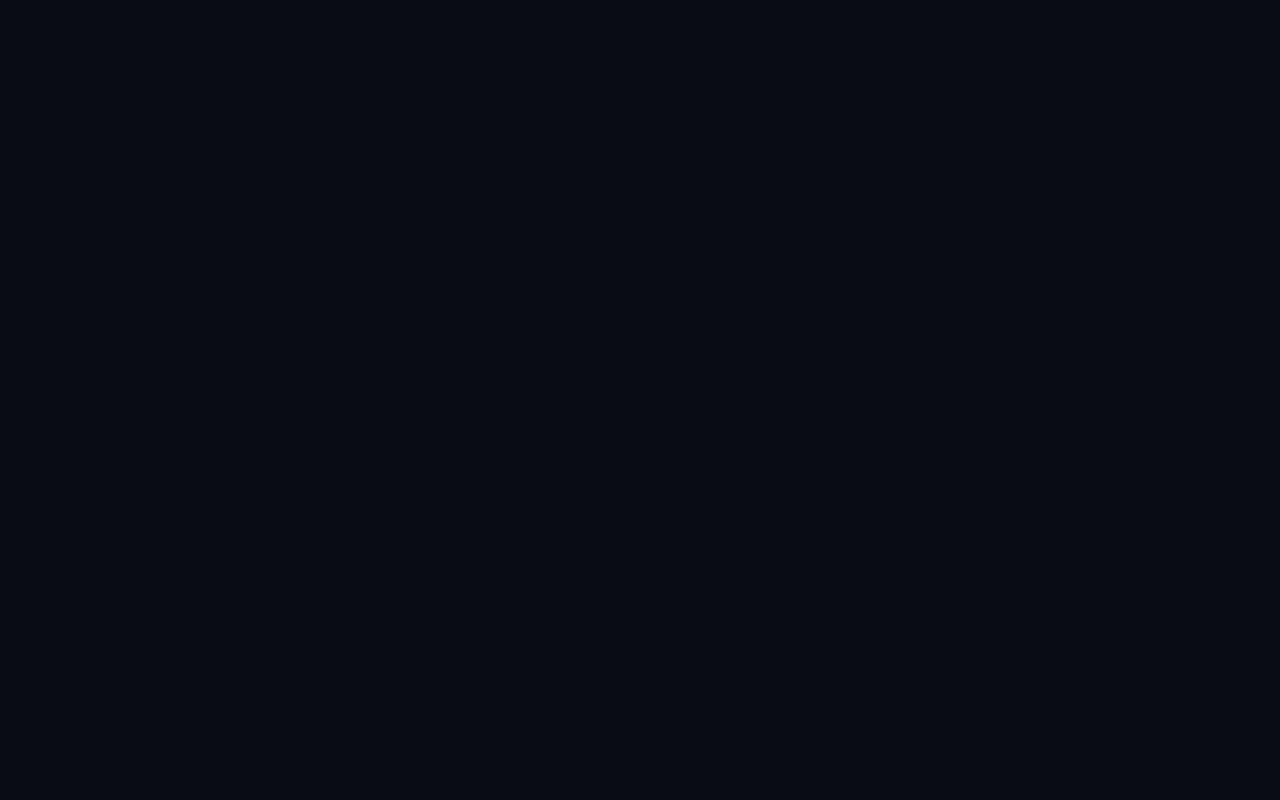
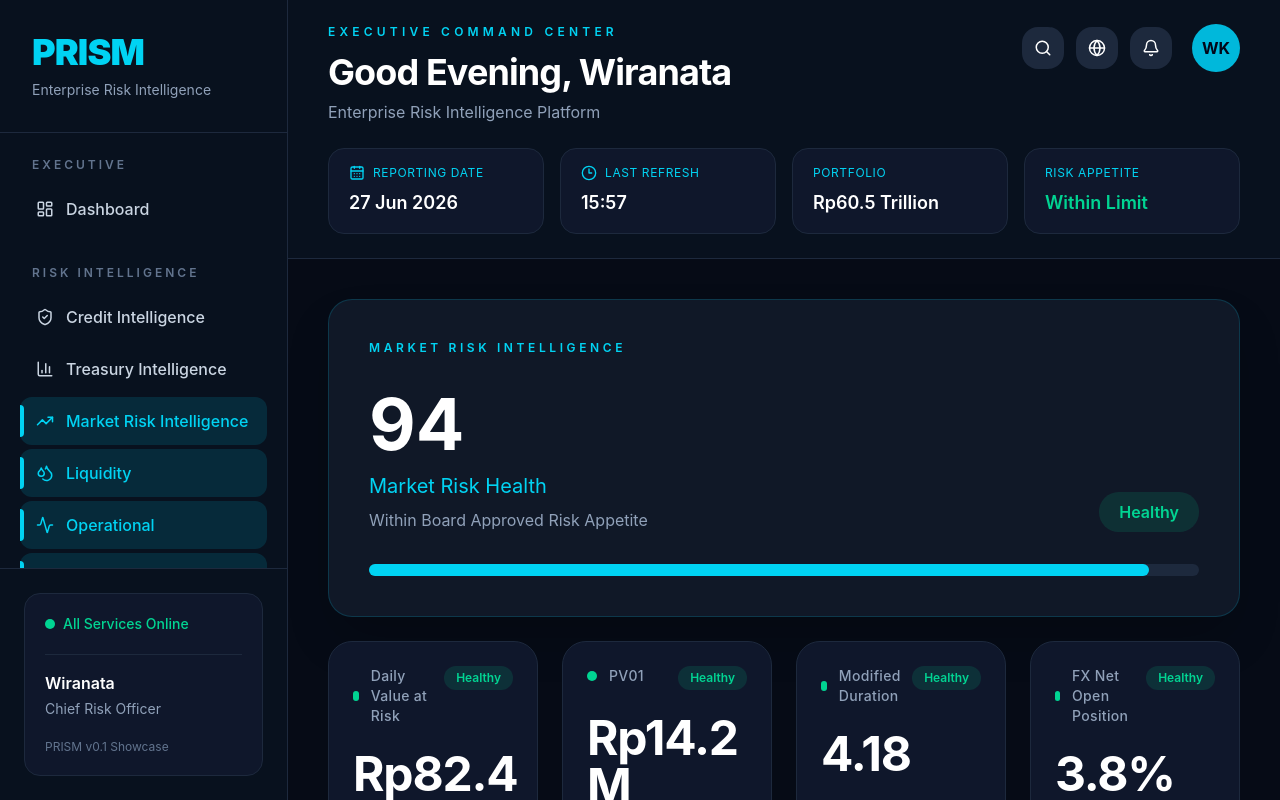
Before and after one commit to wiranata99/progrowings-prism, a React (Vite) app: page /market-risk in a window 1280 px wide. Before the commit this address had no page. Built offline with nearby package versions, Linux system fonts and the light colour scheme.

Commit message:
release: PRISM Showcase v0.1 baseline

```diff
--- a/src/components/layout/Sidebar.tsx
+++ b/src/components/layout/Sidebar.tsx
@@ -4,9 +4,10 @@ import {
   Droplets,
   FileText,
   LayoutDashboard,
-  Leaf,
+ Leaf,
   Settings,
   ShieldCheck,
+  TrendingUp,
   Zap,
 } from "lucide-react";
 
@@ -39,14 +40,19 @@ const executiveMenu: MenuGroup[] = [
     title: "RISK INTELLIGENCE",
     items: [
       {
-        name: "Credit",
+        name: "Credit Intelligence",
         icon: ShieldCheck,
         path: "/credit",
       },
       {
-        name: "Treasury",
+        name: "Treasury Intelligence",
         icon: BarChart3,
         path: "/treasury",
+      },
+      {
+        name: "Market Risk Intelligence",
+        icon: TrendingUp,
+        path: "/market-risk",
       },
       {
         name: "Liquidity",
@@ -96,8 +102,6 @@ export default function Sidebar() {
   return (
     <aside className="flex h-screen w-72 flex-col border-r border-slate-800 bg-[#08111E]">
 
-      {/* Header */}
-
       <div className="border-b border-slate-800 px-8 py-8">
 
         <h1 className="text-4xl font-black tracking-tight text-cyan-400">
@@ -109,8 +113,6 @@ export default function Sidebar() {
         </p>
 
       </div>
-
-      {/* Navigation */}
 
       <div className="flex-1 overflow-y-auto px-5 py-6">
 
@@ -149,7 +151,7 @@ export default function Sidebar() {
                       <>
 
                         {isActive && (
-                          <div className="absolute left-0 top-2 bottom-2 w-1 rounded-r-full bg-cyan-400" />
+                          <div className="absolute bottom-2 left-0 top-2 w-1 rounded-r-full bg-cyan-400" />
                         )}
 
                         <Icon
@@ -177,8 +179,6 @@ export default function Sidebar() {
         ))}
 
       </div>
-
-      {/* Footer */}
 
       <div className="border-t border-slate-800 p-6">
 
--- /dev/null
+++ b/src/components/ui/MarketMonitor.tsx
@@ -0,0 +1,83 @@
+interface MarketItem {
+  indicator: string;
+  value: string;
+  movement: string;
+  status: "Positive" | "Stable" | "Watch";
+}
+
+interface MarketMonitorProps {
+  title?: string;
+  data: MarketItem[];
+}
+
+const statusColor = {
+  Positive: "bg-emerald-500/15 text-emerald-400",
+  Stable: "bg-cyan-500/15 text-cyan-400",
+  Watch: "bg-amber-500/15 text-amber-400",
+};
+
+export default function MarketMonitor({
+  title = "Market Monitor",
+  data,
+}: MarketMonitorProps) {
+  return (
+    <div>
+
+      <div className="mb-6 flex items-center justify-between">
+
+        <h3 className="text-xl font-semibold">
+          {title}
+        </h3>
+
+        <span className="text-sm text-slate-500">
+          Live Market Snapshot
+        </span>
+
+      </div>
+
+      <div className="space-y-3">
+
+        {data.map((item) => (
+
+          <div
+            key={item.indicator}
+            className="flex items-center justify-between rounded-2xl border border-slate-800 bg-slate-900 px-5 py-4 transition-all duration-300 hover:border-cyan-500/30"
+          >
+
+            <div>
+
+              <p className="text-sm text-slate-400">
+                {item.indicator}
+              </p>
+
+              <h4 className="mt-1 text-2xl font-bold">
+                {item.value}
+              </h4>
+
+            </div>
+
+            <div className="text-right">
+
+              <p className="text-sm text-slate-300">
+                {item.movement}
+              </p>
+
+              <span
+                className={`mt-2 inline-flex rounded-full px-3 py-1 text-xs font-medium ${
+                  statusColor[item.status]
+                }`}
+              >
+                {item.status}
+              </span>
+
+            </div>
+
+          </div>
+
+        ))}
+
+      </div>
+
+    </div>
+  );
+}
--- /dev/null
+++ b/src/pages/MarketRisk.tsx
@@ -0,0 +1,250 @@
+import AppLayout from "../components/layout/AppLayout";
+import Panel from "../components/ui/Panel";
+import MetricCard from "../components/cards/MetricCard";
+import TrendChart from "../components/dashboard/TrendChart";
+
+const bondPortfolio = [
+  {
+    series: "FR0101",
+    book: "Rp1.24 T",
+    mtm: "+Rp18.4 B",
+    duration: "2.81",
+    rating: "AAA",
+  },
+  {
+    series: "FR0103",
+    book: "Rp980 B",
+    mtm: "+Rp11.2 B",
+    duration: "4.65",
+    rating: "AAA",
+  },
+  {
+    series: "PBS038",
+    book: "Rp760 B",
+    mtm: "+Rp6.4 B",
+    duration: "5.18",
+    rating: "AAA",
+  },
+  {
+    series: "SRBI 12M",
+    book: "Rp500 B",
+    mtm: "-",
+    duration: "1.00",
+    rating: "BI",
+  },
+];
+
+const insights = [
+  {
+    level: "HIGH",
+    color: "text-rose-400",
+    title: "US Treasury Yield Increased",
+    desc: "US 10Y Treasury increased by 8 bps, creating downward pressure on bond prices.",
+  },
+  {
+    level: "MEDIUM",
+    color: "text-amber-400",
+    title: "Duration Within ALCO Limit",
+    desc: "Current modified duration remains inside the Board approved tolerance.",
+  },
+  {
+    level: "LOW",
+    color: "text-emerald-400",
+    title: "FX Net Open Position Stable",
+    desc: "NOP remains significantly below the internal and regulatory limit.",
+  },
+];
+
+export default function MarketRisk() {
+  return (
+    <AppLayout>
+
+      {/* HERO */}
+
+      <div className="rounded-3xl border border-cyan-500/20 bg-[#101827] p-10 shadow-2xl">
+
+        <p className="text-xs font-semibold uppercase tracking-[0.30em] text-cyan-400">
+          Market Risk Intelligence
+        </p>
+
+        <div className="mt-8 flex items-end justify-between">
+
+          <div>
+
+            <h1 className="text-7xl font-bold">
+              94
+            </h1>
+
+            <p className="mt-3 text-xl text-cyan-400">
+              Market Risk Health
+            </p>
+
+            <p className="mt-2 text-slate-400">
+              Within Board Approved Risk Appetite
+            </p>
+
+          </div>
+
+          <span className="rounded-full bg-emerald-500/15 px-5 py-2 font-semibold text-emerald-400">
+            Healthy
+          </span>
+
+        </div>
+
+        <div className="mt-8 h-3 rounded-full bg-slate-800">
+
+          <div
+            className="h-full rounded-full bg-cyan-400"
+            style={{ width: "94%" }}
+          />
+
+        </div>
+
+      </div>
+
+      {/* KPI */}
+
+      <div className="mt-6 grid grid-cols-1 gap-6 md:grid-cols-2 xl:grid-cols-4">
+
+        <MetricCard
+          title="Daily Value at Risk"
+          value="Rp82.4 B"
+          trend="+2.1%"
+          target="< Rp100 B"
+          status="Healthy"
+        />
+
+        <MetricCard
+          title="PV01"
+          value="Rp14.2 M"
+          trend="-1.8%"
+          target="Board Limit"
+          status="Healthy"
+        />
+
+        <MetricCard
+          title="Modified Duration"
+          value="4.18"
+          trend="+0.06"
+          target="< 5.00"
+          status="Healthy"
+        />
+
+        <MetricCard
+          title="FX Net Open Position"
+          value="3.8%"
+          trend="-0.2%"
+          target="<20%"
+          status="Healthy"
+        />
+
+      </div>
+
+      {/* ANALYTICS */}
+
+      <div className="mt-6 grid grid-cols-1 gap-6 xl:grid-cols-12">
+
+        <Panel
+          title="Yield Curve Trend"
+          className="xl:col-span-8"
+        >
+
+          <TrendChart />
+
+        </Panel>
+
+        <Panel
+          title="AI Market Copilot"
+          className="xl:col-span-4"
+        >
+
+          <div className="space-y-6">
+
+            {insights.map((item) => (
+
+              <div
+                key={item.title}
+                className="border-l-2 border-slate-700 pl-4"
+              >
+
+                <p className={`text-xs font-bold ${item.color}`}>
+                  {item.level}
+                </p>
+
+                <h3 className="mt-2 font-semibold">
+                  {item.title}
+                </h3>
+
+                <p className="mt-1 text-sm leading-6 text-slate-400">
+                  {item.desc}
+                </p>
+
+              </div>
+
+            ))}
+
+          </div>
+
+        </Panel>
+
+      </div>
+
+      {/* PORTFOLIO */}
+
+      <Panel
+        title="Government Bond Portfolio"
+        className="mt-6"
+      >
+
+        <table className="w-full">
+
+          <thead className="border-b border-slate-800 text-left text-sm text-slate-400">
+
+            <tr>
+
+              <th className="pb-4">Series</th>
+              <th className="pb-4">Book Value</th>
+              <th className="pb-4">MTM</th>
+              <th className="pb-4">Duration</th>
+              <th className="pb-4">Rating</th>
+
+            </tr>
+
+          </thead>
+
+          <tbody>
+
+            {bondPortfolio.map((bond) => (
+
+              <tr
+                key={bond.series}
+                className="border-b border-slate-800/60 hover:bg-slate-900"
+              >
+
+                <td className="py-4 font-semibold">
+                  {bond.series}
+                </td>
+
+                <td>{bond.book}</td>
+
+                <td className="text-emerald-400">
+                  {bond.mtm}
+                </td>
+
+                <td>{bond.duration}</td>
+
+                <td>{bond.rating}</td>
+
+              </tr>
+
+            ))}
+
+          </tbody>
+
+        </table>
+
+      </Panel>
+
+    </AppLayout>
+  );
+}
--- a/src/router/index.tsx
+++ b/src/router/index.tsx
@@ -3,6 +3,7 @@ import { Navigate, Route, Routes } from "react-router-dom";
 import { Dashboard } from "../pages/Dashboard";
 import CreditRisk from "../pages/CreditRisk";
 import Treasury from "../pages/Treasury";
+import MarketRisk from "../pages/MarketRisk";
 import StressTesting from "../pages/StressTesting";
 
 export default function AppRouter() {
@@ -30,6 +31,11 @@ export default function AppRouter() {
       />
 
       <Route
+        path="/market-risk"
+        element={<MarketRisk />}
+      />
+
+      <Route
         path="/stress-testing"
         element={<StressTesting />}
       />
```
Also changed, not shown: src/pages/Treasury.tsx (+45 -60 lines).
